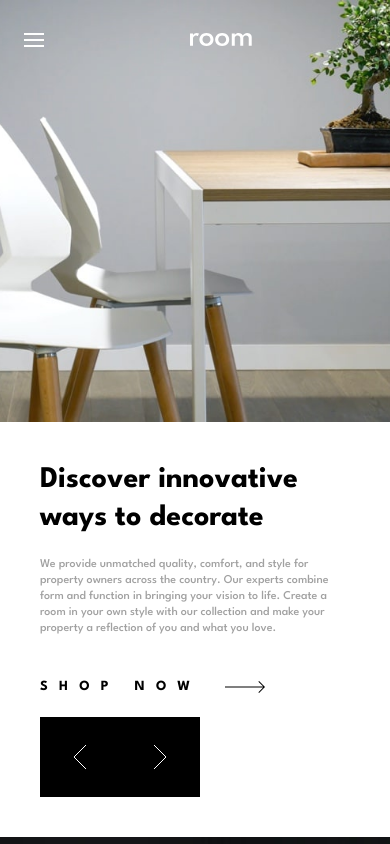
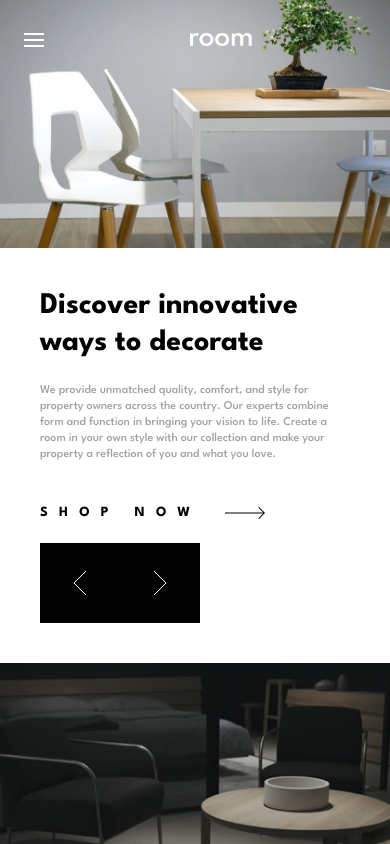
Before and after one commit to Atuleojonugwa/Room-Homepage, a React (Vite) app: page / in a window 390 px wide. Shown: the top 844 px of the page. Built offline with nearby package versions, Linux system fonts and the light colour scheme.

Commit message:
fix hero img on mobile view

```diff
--- a/src/Components/Homepage.jsx
+++ b/src/Components/Homepage.jsx
@@ -95,7 +95,8 @@ function Homepage() {
   const activeSlide = Slides[currentSlide];
   return (
     <div className="flex flex-col md:flex-row w-full md:h-150 sm:min-h-screen">
-      <div className="relative w-full md:w-[58%] h-[50vh] md:h-auto">
+
+      <div className="relative w-full md:w-[58%]  md:h-auto">
         <img src={activeSlide.Image} alt="hero-Image" className="w-full h-full object-cover" />
 
 
@@ -115,7 +116,7 @@ function Homepage() {
             className="md:hidden text-2xl"
             onClick={() => setOpenMenu(!openMenu)}
           >
-            <img src={openMenu ? closeIcon : hamburgerIcon} alt="menu"  className="cursor-pointer"/>
+            <img src={openMenu ? closeIcon : hamburgerIcon} alt="menu" className="cursor-pointer" />
 
           </button>
 
```
